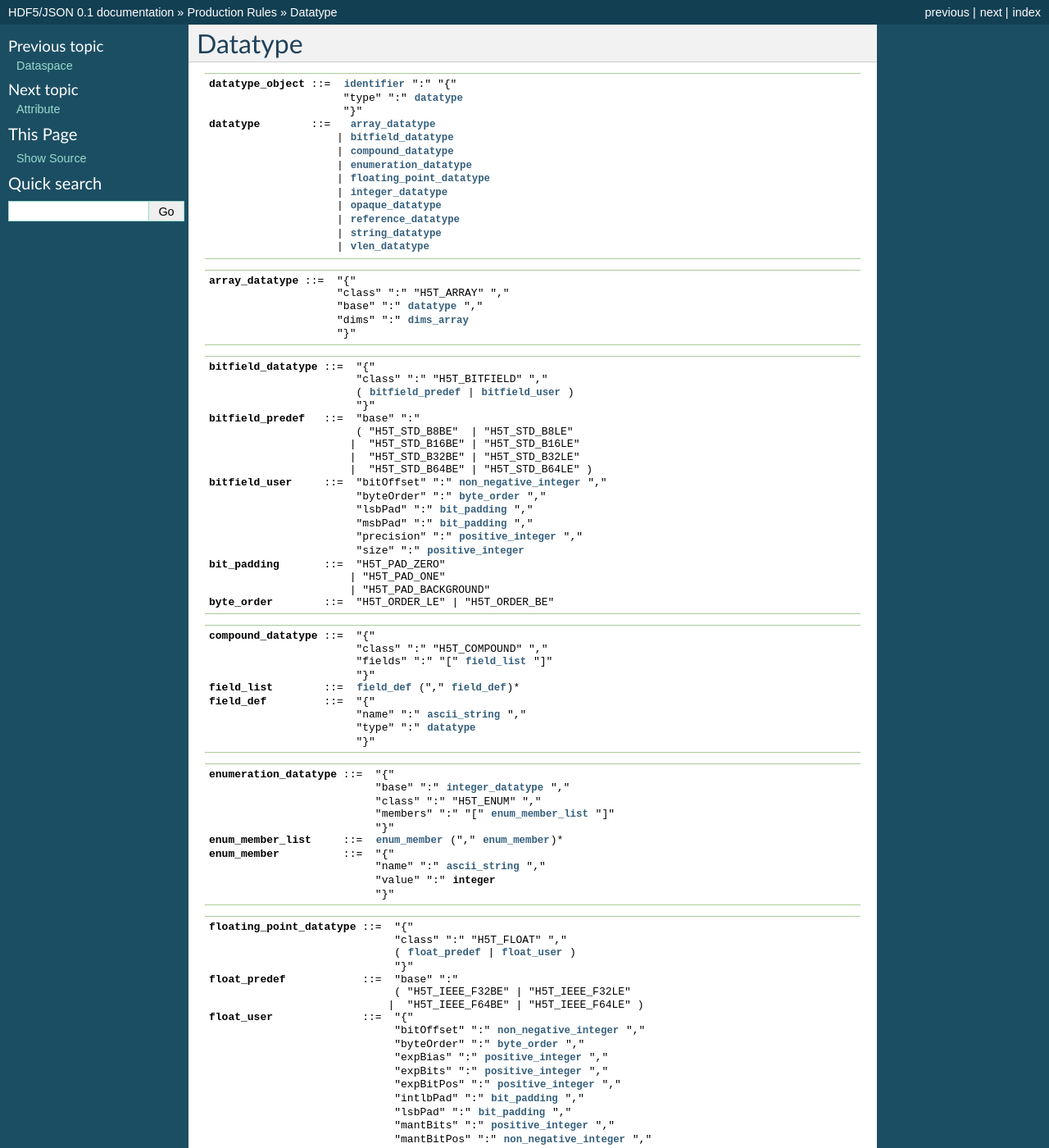
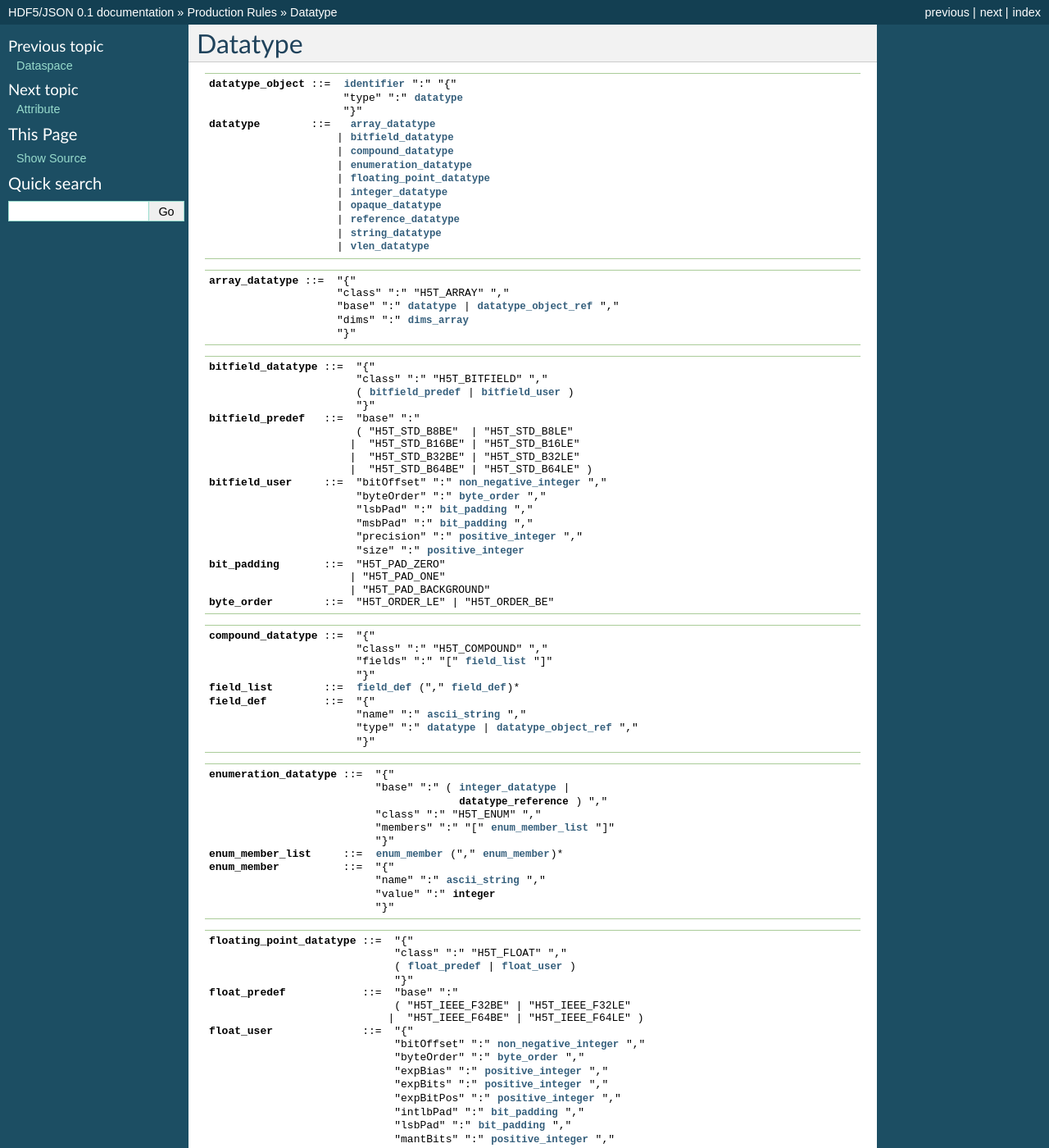
Before and after one commit to HDFGroup/hdf5-json, a Sphinx documentation site: the page built from docs/bnf/datatype.rst, in a window 1280 px wide and 1400 px high. Shown: the whole window at 82% size. Built offline with Sphinx 7.4.7, drawn with Linux system fonts in a browser that asks for light colours; some of the changed text lies outside the part shown.

Commit message:
Corrected derived datatypes.

```diff
--- a/docs/bnf/datatype.rst
+++ b/docs/bnf/datatype.rst
@@ -20,7 +20,7 @@ Datatype
 .. productionlist::
    array_datatype: "{"
                  : "class" ":" "H5T_ARRAY" ","
-                 : "base" ":" `datatype` ","
+                 : "base" ":" `datatype` | `datatype_object_ref` ","
 		 : "dims" ":" `dims_array`
 		 : "}"
 
@@ -55,13 +55,14 @@ Datatype
    field_list: `field_def` ("," `field_def`)*
    field_def: "{"
             : "name" ":" `ascii_string` ","
-	    : "type" ":" `datatype`
+	    : "type" ":" `datatype` | `datatype_object_ref` ","
 	    : "}"
 
 
 .. productionlist::
    enumeration_datatype: "{"
-		       : "base" ":" `integer_datatype` ","
+		       : "base" ":" ( `integer_datatype` |
+                       :              `datatype_reference` ) ","
                        : "class" ":" "H5T_ENUM" ","
 		       : "members" ":" "[" `enum_member_list` "]"
 		       : "}"
@@ -165,5 +166,5 @@ Datatype
 .. productionlist::
    vlen_datatype: "{"
                 : "class" ":" "H5T_VLEN" ","
-		: "base" ":" `datatype`
+		: "base" ":" `datatype` | `datatype_object_ref` ","
 		: "}"
```
